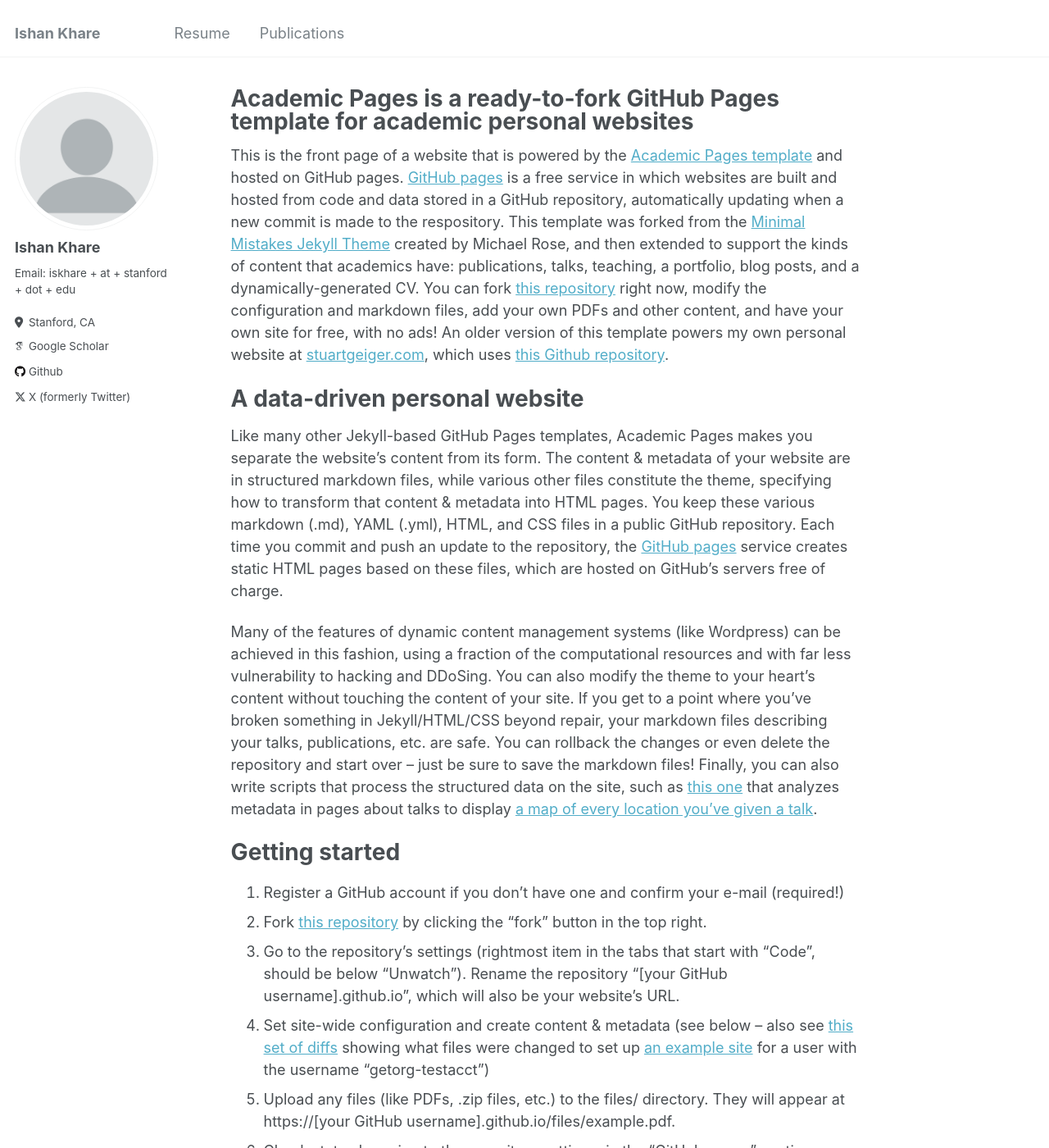
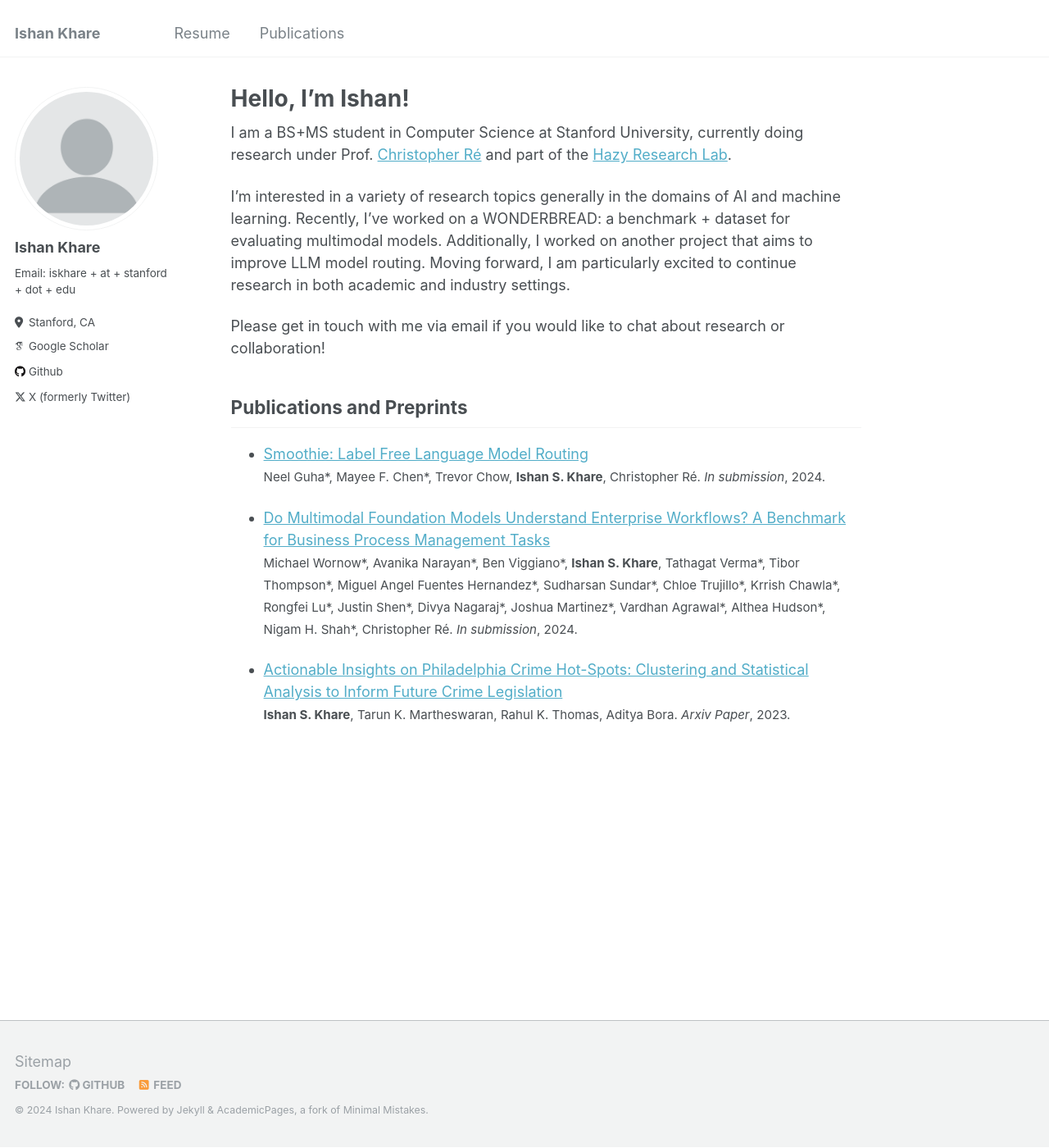
Before and after one commit to iskhare/iskhare.github.io, a Jekyll site: the page built from _pages/about.md, in a window 1280 px wide and 1400 px high. Shown: the whole window at 82% size. Built offline with Jekyll 4.4.1, drawn with Linux system fonts in a browser that asks for light colours; some web fonts are replaced; some of the changed text lies outside the part shown.

Commit message:
Update about.md

```diff
--- a/_pages/about.md
+++ b/_pages/about.md
@@ -1,49 +1,27 @@
 ---
 permalink: /
-title: "Academic Pages is a ready-to-fork GitHub Pages template for academic personal websites"
+title: "Hello, I'm Ishan!"
+excerpt: "About me"
 author_profile: true
 redirect_from:
   - /about/
   - /about.html
 ---
 
-This is the front page of a website that is powered by the [Academic Pages template](https://github.com/academicpages/academicpages.github.io) and hosted on GitHub pages. [GitHub pages](https://pages.github.com) is a free service in which websites are built and hosted from code and data stored in a GitHub repository, automatically updating when a new commit is made to the respository. This template was forked from the [Minimal Mistakes Jekyll Theme](https://mmistakes.github.io/minimal-mistakes/) created by Michael Rose, and then extended to support the kinds of content that academics have: publications, talks, teaching, a portfolio, blog posts, and a dynamically-generated CV. You can fork [this repository](https://github.com/academicpages/academicpages.github.io) right now, modify the configuration and markdown files, add your own PDFs and other content, and have your own site for free, with no ads! An older version of this template powers my own personal website at [stuartgeiger.com](http://stuartgeiger.com), which uses [this Github repository](https://github.com/staeiou/staeiou.github.io).
+I am a BS+MS student in Computer Science at Stanford University, currently doing research under Prof. [Christopher Ré](https://cs.stanford.edu/~chrismre/) and part of the [Hazy Research Lab](https://hazyresearch.stanford.edu/).
 
-A data-driven personal website
-======
-Like many other Jekyll-based GitHub Pages templates, Academic Pages makes you separate the website's content from its form. The content & metadata of your website are in structured markdown files, while various other files constitute the theme, specifying how to transform that content & metadata into HTML pages. You keep these various markdown (.md), YAML (.yml), HTML, and CSS files in a public GitHub repository. Each time you commit and push an update to the repository, the [GitHub pages](https://pages.github.com/) service creates static HTML pages based on these files, which are hosted on GitHub's servers free of charge.
+I'm interested in a variety of research topics generally in the domains of AI and machine learning. Recently, I've worked on a WONDERBREAD: a benchmark + dataset for evaluating multimodal models. Additionally, I worked on another project that aims to improve LLM model routing. Moving forward, I am particularly excited to continue research in both academic and industry settings.
 
-Many of the features of dynamic content management systems (like Wordpress) can be achieved in this fashion, using a fraction of the computational resources and with far less vulnerability to hacking and DDoSing. You can also modify the theme to your heart's content without touching the content of your site. If you get to a point where you've broken something in Jekyll/HTML/CSS beyond repair, your markdown files describing your talks, publications, etc. are safe. You can rollback the changes or even delete the repository and start over -- just be sure to save the markdown files! Finally, you can also write scripts that process the structured data on the site, such as [this one](https://github.com/academicpages/academicpages.github.io/blob/master/talkmap.ipynb) that analyzes metadata in pages about talks to display [a map of every location you've given a talk](https://academicpages.github.io/talkmap.html).
+Please get in touch with me via email if you would like to chat about research or collaboration!
 
-Getting started
-======
-1. Register a GitHub account if you don't have one and confirm your e-mail (required!)
-1. Fork [this repository](https://github.com/academicpages/academicpages.github.io) by clicking the "fork" button in the top right.
-1. Go to the repository's settings (rightmost item in the tabs that start with "Code", should be below "Unwatch"). Rename the repository "[your GitHub username].github.io", which will also be your website's URL.
-1. Set site-wide configuration and create content & metadata (see below -- also see [this set of diffs](http://archive.is/3TPas) showing what files were changed to set up [an example site](https://getorg-testacct.github.io) for a user with the username "getorg-testacct")
-1. Upload any files (like PDFs, .zip files, etc.) to the files/ directory. They will appear at https://[your GitHub username].github.io/files/example.pdf.
-1. Check status by going to the repository settings, in the "GitHub pages" section
 
-Site-wide configuration
+Publications and Preprints
 ------
-The main configuration file for the site is in the base directory in [_config.yml](https://github.com/academicpages/academicpages.github.io/blob/master/_config.yml), which defines the content in the sidebars and other site-wide features. You will need to replace the default variables with ones about yourself and your site's github repository. The configuration file for the top menu is in [_data/navigation.yml](https://github.com/academicpages/academicpages.github.io/blob/master/_data/navigation.yml). For example, if you don't have a portfolio or blog posts, you can remove those items from that navigation.yml file to remove them from the header.
+- [Smoothie: Label Free Language Model Routing]()<br>
+  <span style="font-size:4mm;">Neel Guha\*, Mayee F. Chen\*, Trevor Chow, **Ishan S. Khare**, Christopher Ré. *In submission*, 2024.</span><br>
 
-Create content & metadata
-------
-For site content, there is one markdown file for each type of content, which are stored in directories like _publications, _talks, _posts, _teaching, or _pages. For example, each talk is a markdown file in the [_talks directory](https://github.com/academicpages/academicpages.github.io/tree/master/_talks). At the top of each markdown file is structured data in YAML about the talk, which the theme will parse to do lots of cool stuff. The same structured data about a talk is used to generate the list of talks on the [Talks page](https://academicpages.github.io/talks), each [individual page](https://academicpages.github.io/talks/2012-03-01-talk-1) for specific talks, the talks section for the [CV page](https://academicpages.github.io/cv), and the [map of places you've given a talk](https://academicpages.github.io/talkmap.html) (if you run this [python file](https://github.com/academicpages/academicpages.github.io/blob/master/talkmap.py) or [Jupyter notebook](https://github.com/academicpages/academicpages.github.io/blob/master/talkmap.ipynb), which creates the HTML for the map based on the contents of the _talks directory).
+- [Do Multimodal Foundation Models Understand Enterprise Workflows? A Benchmark for Business Process Management Tasks]()<br>
+  <span style="font-size:4mm;">Michael Wornow\*, Avanika Narayan\*, Ben Viggiano\*, **Ishan S. Khare**, Tathagat Verma\*, Tibor Thompson\*, Miguel Angel Fuentes Hernandez\*, Sudharsan Sundar\*, Chloe Trujillo\*, Krrish Chawla\*, Rongfei Lu\*, Justin Shen\*, Divya Nagaraj\*, Joshua Martinez\*, Vardhan Agrawal\*, Althea Hudson\*, Nigam H. Shah\*, Christopher Ré. *In submission*, 2024.</span><br>
 
-**Markdown generator**
-
-I have also created [a set of Jupyter notebooks](https://github.com/academicpages/academicpages.github.io/tree/master/markdown_generator
-) that converts a CSV containing structured data about talks or presentations into individual markdown files that will be properly formatted for the Academic Pages template. The sample CSVs in that directory are the ones I used to create my own personal website at stuartgeiger.com. My usual workflow is that I keep a spreadsheet of my publications and talks, then run the code in these notebooks to generate the markdown files, then commit and push them to the GitHub repository.
-
-How to edit your site's GitHub repository
-------
-Many people use a git client to create files on their local computer and then push them to GitHub's servers. If you are not familiar with git, you can directly edit these configuration and markdown files directly in the github.com interface. Navigate to a file (like [this one](https://github.com/academicpages/academicpages.github.io/blob/master/_talks/2012-03-01-talk-1.md) and click the pencil icon in the top right of the content preview (to the right of the "Raw | Blame | History" buttons). You can delete a file by clicking the trashcan icon to the right of the pencil icon. You can also create new files or upload files by navigating to a directory and clicking the "Create new file" or "Upload files" buttons.
-
-Example: editing a markdown file for a talk
-![Editing a markdown file for a talk](/images/editing-talk.png)
-
-For more info
-------
-More info about configuring Academic Pages can be found in [the guide](https://academicpages.github.io/markdown/). The [guides for the Minimal Mistakes theme](https://mmistakes.github.io/minimal-mistakes/docs/configuration/) (which this theme was forked from) might also be helpful.
+- [Actionable Insights on Philadelphia Crime Hot-Spots: Clustering and Statistical Analysis to Inform Future Crime Legislation](https://arxiv.org/abs/2306.15987)<br>
+  <span style="font-size:4mm;">**Ishan S. Khare**, Tarun K. Martheswaran, Rahul K. Thomas, Aditya Bora. *Arxiv Paper*, 2023.</span><br>
```
